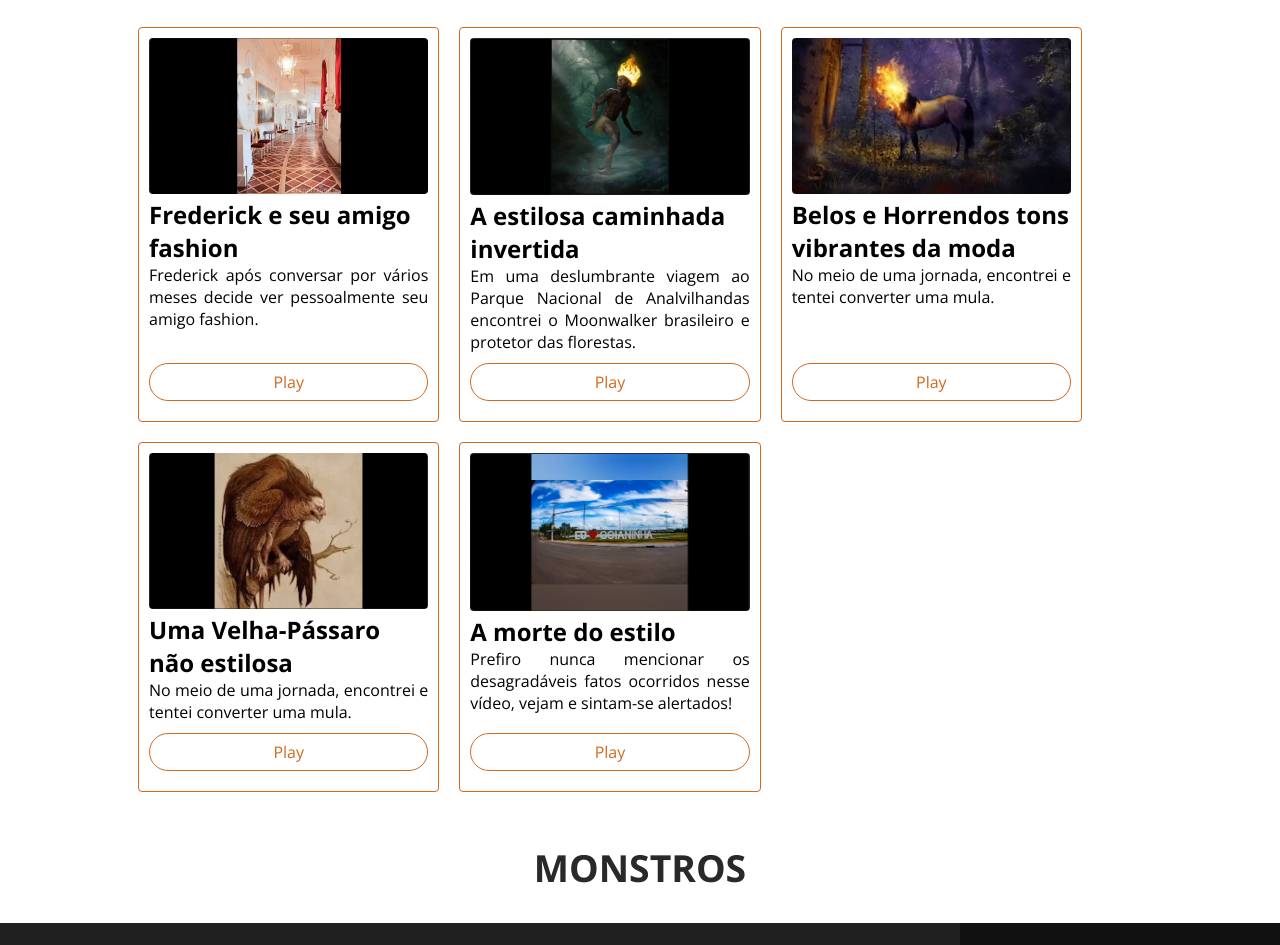
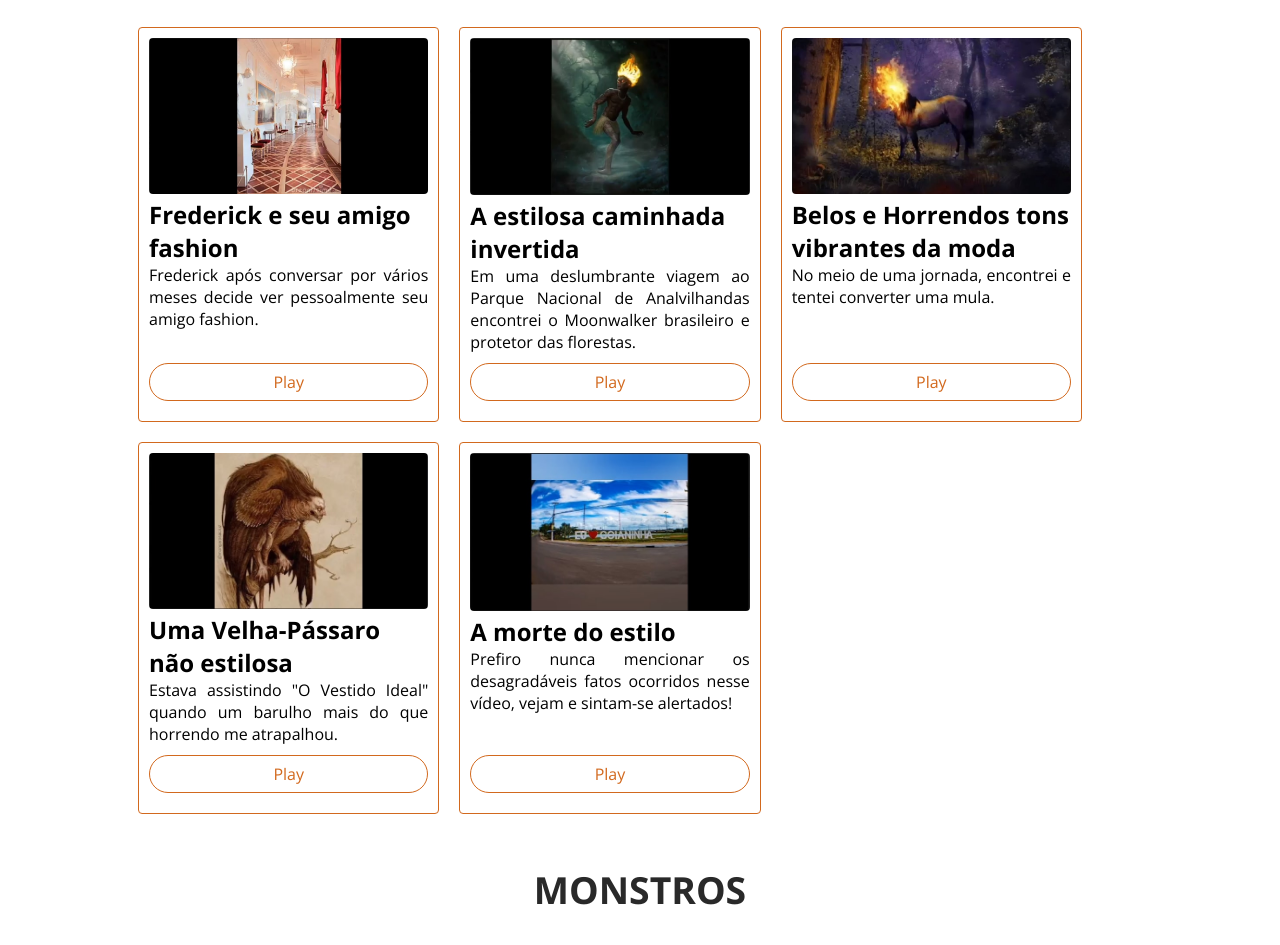
Before and after one commit to Yckson/Site-do-Frederick, a plain HTML site: page index.html in a window 1280 px wide. Shown: the part 1395-2340 px from the top of the page. Drawn offline with nearby package versions, Linux system fonts and the light colour scheme.

Commit message:
Ajustes de imagem e textos

```diff
--- a/index.html
+++ b/index.html
@@ -41,7 +41,7 @@
         <div class="investigation">
             <div class="investigation-video">
                 <div>
-                    <img src="/src/investigation/amigo-fashion.png" alt="">
+                    <img src="/src/investigation/amigo-fashion.jpg" alt="">
                     <h2>Frederick e seu amigo fashion</h2>
                     <p>Frederick após conversar por vários meses decide ver pessoalmente seu amigo fashion.</p>
                 </div>
@@ -50,7 +50,7 @@
             </div>
             <div class="investigation-video">
                 <div>
-                    <img src="/src/investigation/curupira.png" alt="">
+                    <img src="/src/investigation/curupira.jpg" alt="">
                     <h2>A estilosa caminhada invertida</h2>
                     <p>Em uma deslumbrante viagem ao Parque Nacional de Analvilhandas encontrei o Moonwalker brasileiro e protetor das florestas.</p>
                 </div>
@@ -59,7 +59,7 @@
             </div>
             <div class="investigation-video">
                 <div>
-                    <img src="/src/investigation/mula.png" alt="">
+                    <img src="/src/investigation/mula.jpg" alt="">
                     <h2>Belos e Horrendos tons vibrantes da moda</h2>
                     <p>No meio de uma jornada, encontrei e tentei converter uma mula.</p>
                 </div>
@@ -68,16 +68,16 @@
             </div>
             <div class="investigation-video">
                 <div>
-                    <img src="/src/investigation/velha-passaro.png" alt="">
+                    <img src="/src/investigation/velha-passaro.jpg" alt="">
                     <h2>Uma Velha-Pássaro não estilosa</h2>
-                    <p>No meio de uma jornada, encontrei e tentei converter uma mula.</p>
+                    <p>Estava assistindo "O Vestido Ideal" quando um barulho mais do que horrendo me atrapalhou.</p>
                 </div>
 
                 <button id="playVideo04" class="playButton">Play</button>
             </div>
             <div class="investigation-video">
                 <div>
-                    <img src="/src/investigation/chupacu.png" alt="">
+                    <img src="/src/investigation/chupacu.jpg" alt="">
                     <h2>A morte do estilo</h2>
                     <p>Prefiro nunca mencionar os desagradáveis fatos ocorridos nesse vídeo, vejam e sintam-se alertados!</p>
                 </div>
--- a/script/interactions.js
+++ b/script/interactions.js
@@ -1,7 +1,6 @@
 function playInvestigationVideo(ev){
     let video = document.querySelector(`video#${ev.target.id.substring(4)}`);
     document.querySelector('div.video-player').appendChild(video);
-    console.log(video)
     document.body.style.overflow = "hidden";
     show(document.querySelector('div.background-video-player'));
     show(video);
@@ -14,7 +13,6 @@ function closeInvestigationVideo(ev){
     let video = document.querySelector('div.video-player:last-child video');
     video.pause();
     hide(video);
-    console.log(video);
     document.body.appendChild(video);
     hide(ev);
 }
--- a/script/main.js
+++ b/script/main.js
@@ -3,4 +3,3 @@ window.addEventListener("load", (event) =>{
 })
 
 let listOfVideos = document.getElementsByClassName('listOfVideos');
-console.log(listOfVideos);
```
Also changed, not shown: src/investigation/amigo-fashion.jpg (added), src/investigation/chupacu.jpg (added), src/investigation/curupira.jpg (added), src/investigation/mula.jpg (added), src/investigation/velha-passaro.jpg (added), 6 other files.
